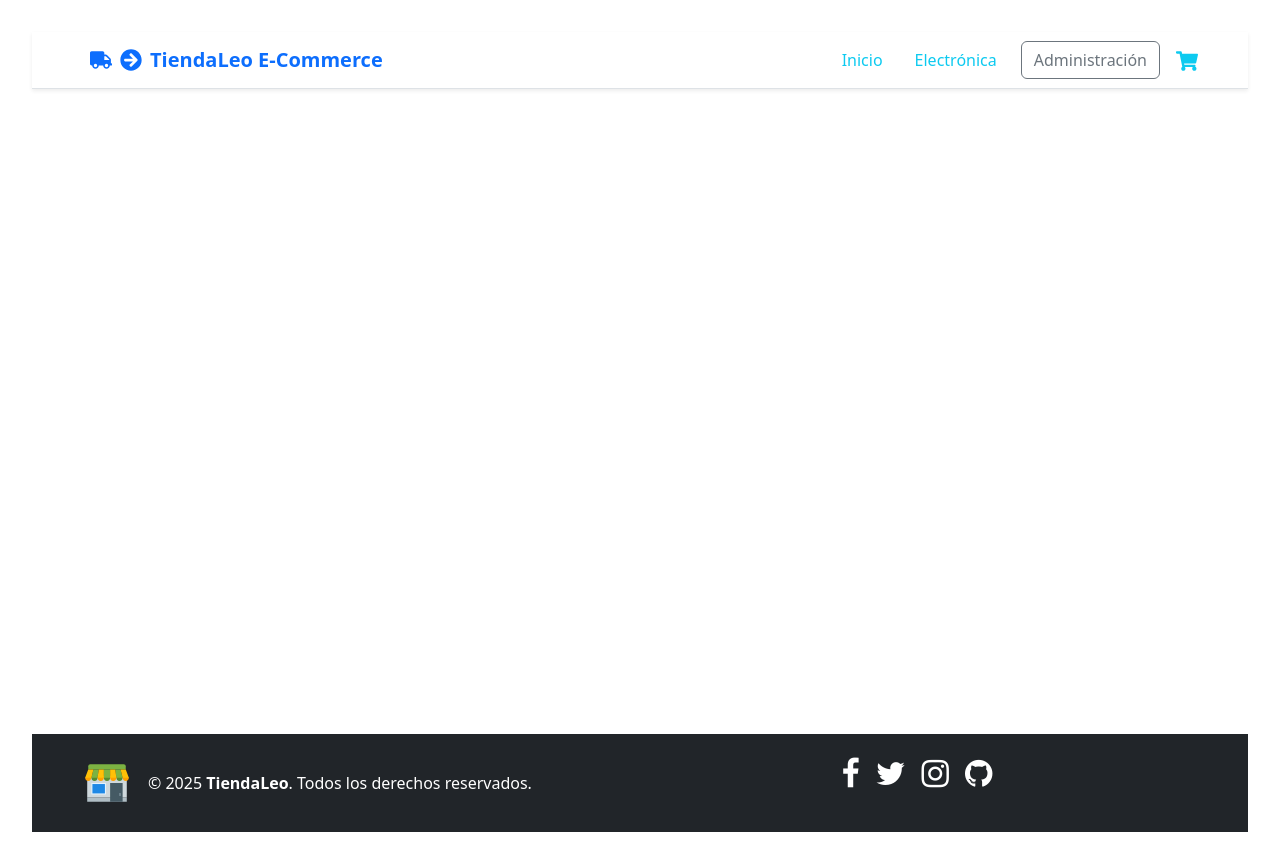
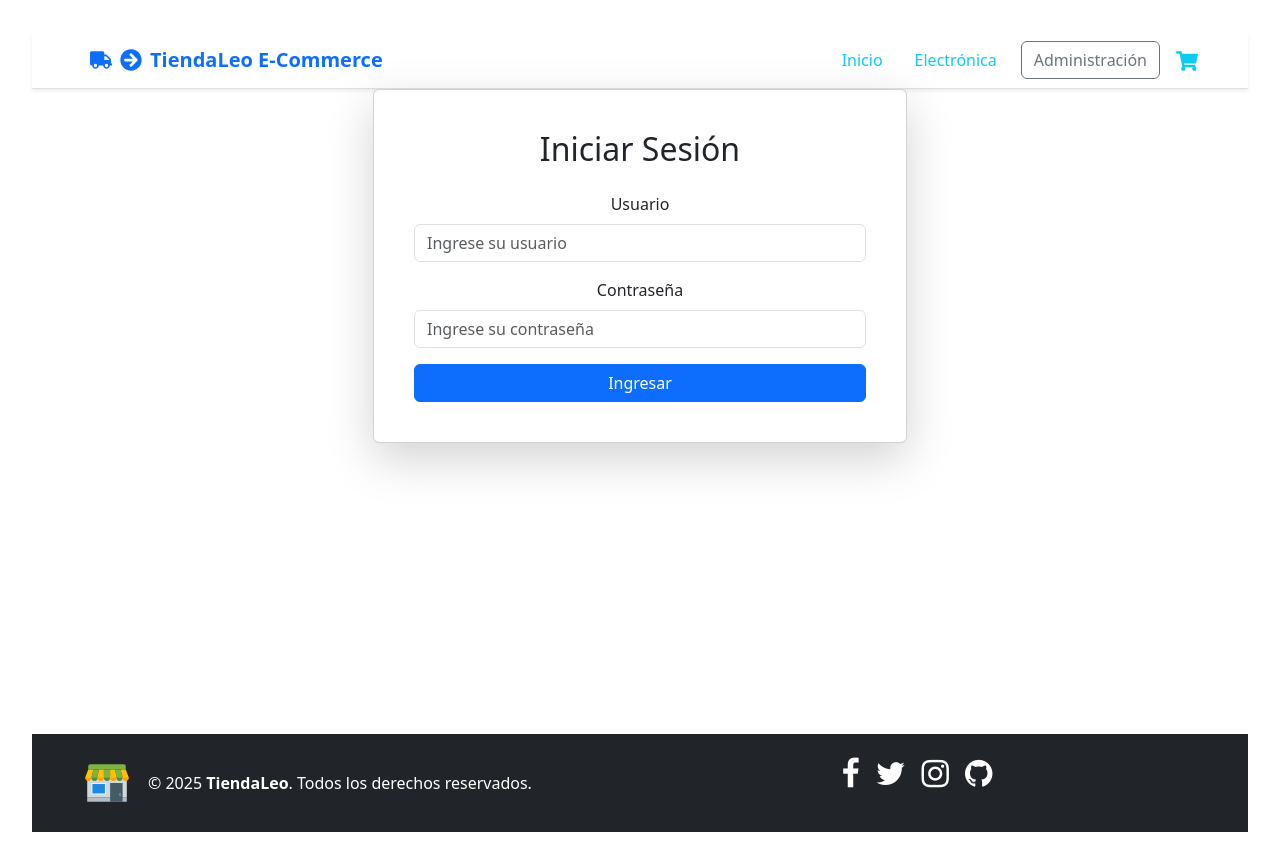
Before and after one commit to Leoguzmand/ProjectReact-25235-LG, a React (Vite) app: page /login in a window 1280 px wide. Built offline with nearby package versions, Linux system fonts and the light colour scheme.

Commit message:
Creación de AuthContext

```diff
--- a/package.json
+++ b/package.json
@@ -21,7 +21,8 @@
     "react-bootstrap": "^2.10.10",
     "react-dom": "^19.1.1",
     "react-icons": "^5.5.0",
-    "react-router-dom": "^7.9.4"
+    "react-router-dom": "^7.9.4",
+    "sweetalert2": "^11.26.3"
   },
   "devDependencies": {
     "@eslint/js": "^9.36.0",
--- a/src/App.jsx
+++ b/src/App.jsx
@@ -1,27 +1,15 @@
-import { useState } from "react";
-import { Route, BrowserRouter as Router, Routes } from "react-router-dom";
 import "./App.css";
-import Footer from "./components/Footer";
-import Header from "./components/Header";
-import Electronics from "./pages/Electronics";
-import Home from "./pages/Home";
-import Login from "./pages/Login";
+import { AuthProvider } from "./context/AuthContext";
+import { CartProvider } from "./context/CartContext";
+import AppRoutes from "./routes/AppRoutes";
 
 function App() {
   return (
-    <Router>
-      <div className="d-flex flex-column min-vh-100">
-        <Header />
-
-        <Routes>
-          <Route path="/" element={<Home />} />
-          <Route path="/electronics" element={<Electronics />} />
-          <Route path="/administracion" element={<Login />} />
-        </Routes>
-
-        <Footer />
-      </div>
-    </Router>
+    <AuthProvider>
+      <CartProvider>
+        <AppRoutes />
+      </CartProvider>
+    </AuthProvider>
   );
 }
 
--- a/src/components/Header.jsx
+++ b/src/components/Header.jsx
@@ -35,7 +35,7 @@ const Header = () => {
             <Button
               variant="outline-secondary"
               as={Link}
-              to="/administracion"
+              to="/login"
               className="me-2"
             >
               Administración
--- /dev/null
+++ b/src/context/AuthContext.jsx
@@ -0,0 +1,40 @@
+import { createContext, useContext, useState } from "react";
+
+const AuthContext = createContext();
+
+export const AuthProvider = ({ children }) => {
+  const [user, setUser] = useState(null);
+
+  // Inicializamos el token leyéndolo de localStorage
+  const [token, setToken] = useState(() => {
+    return localStorage.getItem("token") || null;
+  });
+
+  // Iniciar sesión
+  const login = (username, password) => {
+    if (username === "admin" && password === "admin1234") {
+      const token = `fake-token-${username}`;
+      setToken(token);
+      localStorage.setItem("token", token);
+      // Se guarda token en localStorage
+      return true;
+    }
+    // Caso usuario o contraseña errónea
+    return false;
+  };
+
+  // Cerrar sesión
+  const logout = () => {
+    setToken(null);
+    localStorage.removeItem("token");
+    // Token borrado del localStorage
+  };
+
+  return (
+    <AuthContext.Provider value={{ token, login, logout }}>
+      {children}
+    </AuthContext.Provider>
+  );
+};
+
+export const useAuth = () => useContext(AuthContext);
--- a/src/context/CartContext.jsx
+++ b/src/context/CartContext.jsx
@@ -1,4 +1,4 @@
-import { createContext, useState } from "react";
+import { createContext, useEffect, useState } from "react";
 
 // Crear el contexto
 const CartContext = createContext();
--- a/src/pages/Login.jsx
+++ b/src/pages/Login.jsx
@@ -1,10 +1,30 @@
-import React from "react";
+import React, { useState } from "react";
 import { Button, Card, Col, Container, Form, Row } from "react-bootstrap";
+import { useNavigate } from "react-router-dom";
+import Swal from "sweetalert2";
+import { useAuth } from "../context/AuthContext";
 
 const Login = () => {
-  const handleSubmit = (e) => {
-    e.preventDefault();
-    alert("Login Enviado");
+  const { login } = useAuth();
+  const navigate = useNavigate();
+
+  const [username, setUsername] = useState("");
+  const [password, setPassword] = useState("");
+  const [error, setError] = useState("");
+
+  const handleSubmit = async (e) => {
+    try {
+      e.preventDefault();
+      await login(username, password);
+      Swal.fire("Sesión iniciada correctamente", "¡Bienvenido!");
+      navigate("/electronics"); // Cambiar ruta a admin o dashboard
+    } catch (error) {
+      Swal.fire(
+        "Error al iniciar sesión",
+        "Usuario o contraseña incorrectos",
+        error
+      );
+    }
   };
 
   return (
@@ -14,12 +34,15 @@ const Login = () => {
           <Card className="shadow-lg p-4">
             <Card.Body>
               <h2 className="text-center mb-4">Iniciar Sesión</h2>
-              <Form onSumbit={handleSubmit}>
+              <Form onSubmit={handleSubmit}>
                 <Form.Group className="mb-3" controlId="formUsername">
                   <Form.Label>Usuario</Form.Label>
                   <Form.Control
                     type="text"
+                    name="username"
                     placeholder="Ingrese su usuario"
+                    value={username}
+                    onChange={(e) => setUsername(e.target.value)}
                     required
                   />
                 </Form.Group>
@@ -28,7 +51,10 @@ const Login = () => {
                   <Form.Label>Contraseña</Form.Label>
                   <Form.Control
                     type="password"
+                    name="password"
                     placeholder="Ingrese su contraseña"
+                    value={password}
+                    onChange={(e) => setPassword(e.target.value)}
                     required
                   />
                 </Form.Group>
--- a/src/routes/AppRoutes.jsx
+++ b/src/routes/AppRoutes.jsx
@@ -1,4 +1,5 @@
 import { Route, BrowserRouter as Router, Routes } from "react-router-dom";
+import Footer from "../components/Footer";
 import Header from "../components/Header";
 import Electronics from "../pages/Electronics";
 import Home from "../pages/Home";
@@ -7,12 +8,17 @@ import Login from "../pages/Login";
 const AppRoutes = () => {
   return (
     <Router>
+      <div className="d-flex flex-column min-vh-100">
         <Header />
+
         <Routes>
           <Route path="/" element={<Home />} />
           <Route path="/electronics" element={<Electronics />} />
           <Route path="/login" element={<Login />} />
         </Routes>
+
+        <Footer />
+      </div>
     </Router>
   );
 };
```
Also changed, not shown: 1 other file (tests, documents, lock files or other folders). Lines whose indentation alone changed are shown as unchanged.
